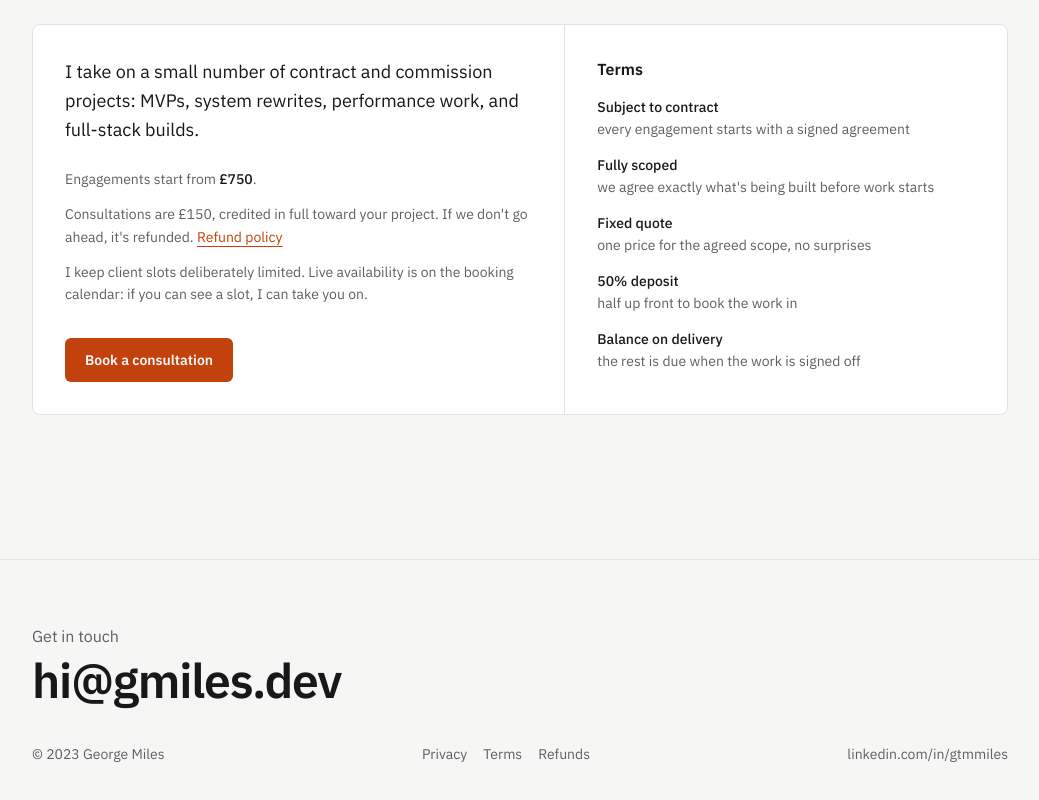
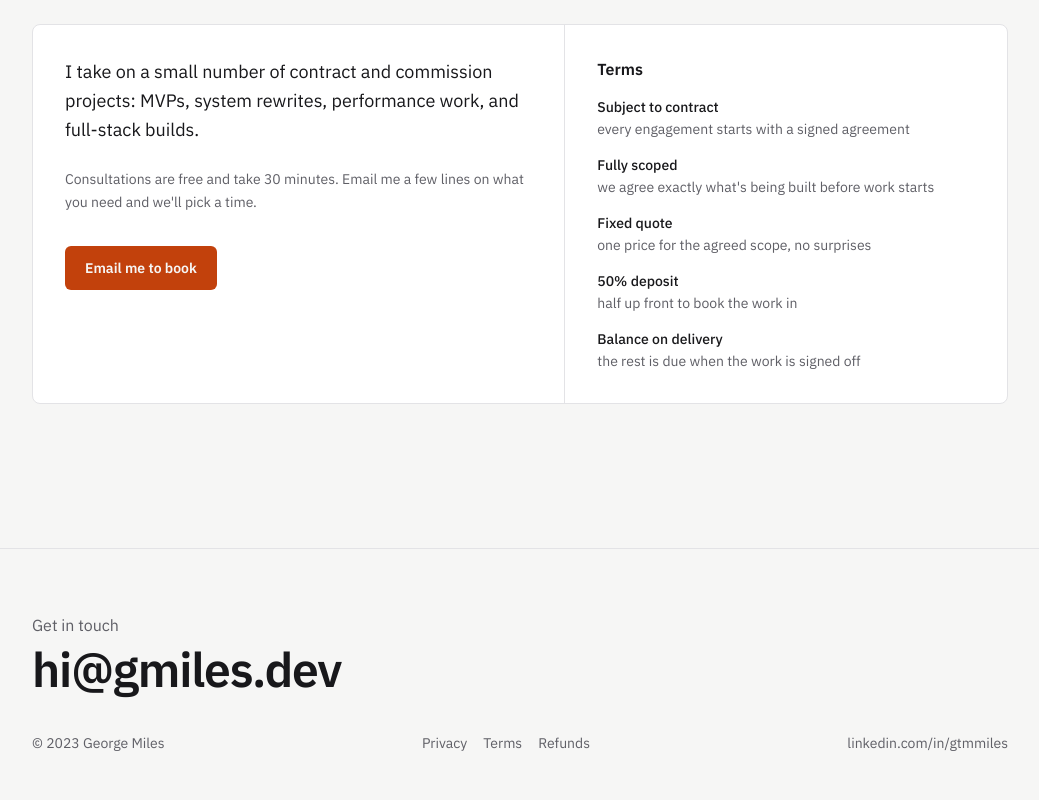
Before and after one commit to t3ned/gmiles.dev, a Vue app: page / in a window 1280 px wide. Shown: the part 2895-3695 px from the top of the page, without its empty margins (120-1159 px from the left). Built offline with nearby package versions, Linux system fonts and the light colour scheme.

Commit message:
feat: offer free consultations booked by email
Replace the booking calendar link with an email call to action, drop the minimum project fee and update the privacy, terms and refund pages to match

```diff
--- a/src/components/ContractSection.vue
+++ b/src/components/ContractSection.vue
@@ -1,5 +1,5 @@
 <script setup lang="ts">
-import { contracting } from "@/data";
+import { contracting, profile } from "@/data";
 import SectionLabel from "./SectionLabel.vue";
 </script>
 
@@ -11,25 +11,13 @@ import SectionLabel from "./SectionLabel.vue";
 			<div class="p-6 sm:p-8">
 				<p class="max-w-lg text-lg leading-relaxed">{{ contracting.pitch }}</p>
 
-				<div class="text-soft mt-6 max-w-lg space-y-3 text-sm leading-relaxed">
-					<p>
-						Engagements start from
-						<span class="text-ink font-medium">{{ contracting.minimum }}</span>.
-					</p>
-					<p>
-						{{ contracting.consultation }}
-						<a href="/refunds" class="text-accent underline underline-offset-4">Refund policy</a>
-					</p>
-					<p>{{ contracting.capacity }}</p>
-				</div>
+				<p class="text-soft mt-6 max-w-lg text-sm leading-relaxed">{{ contracting.consultation }}</p>
 
 				<a
-					:href="contracting.bookingUrl"
-					target="_blank"
-					rel="noopener"
-					class="bg-accent mt-8 inline-flex h-11 items-center rounded-md px-5 text-sm text-bg font-semibold hover:opacity-90"
+					:href="`mailto:${profile.email}?subject=${encodeURIComponent(contracting.enquirySubject)}`"
+					class="bg-accent text-bg mt-8 inline-flex h-11 items-center rounded-md px-5 text-sm font-semibold hover:opacity-90"
 				>
-					Book a consultation
+					Email me to book
 				</a>
 			</div>
 
--- a/src/data.ts
+++ b/src/data.ts
@@ -115,12 +115,10 @@ export const roles: Role[] = [
 ];
 
 export const contracting = {
-	bookingUrl: "https://book.morgen.so/george",
+	enquirySubject: "Consultation booking",
 	pitch: "I take on a small number of contract and commission projects: MVPs, system rewrites, performance work, and full-stack builds.",
-	minimum: "£750",
-	capacity:
-		"I keep client slots deliberately limited. Live availability is on the booking calendar: if you can see a slot, I can take you on.",
-	consultation: "Consultations are £150, credited in full toward your project. If we don't go ahead, it's refunded.",
+	consultation:
+		"Consultations are free and take 30 minutes. Email me a few lines on what you need and we'll pick a time.",
 	terms: [
 		{ term: "Subject to contract", detail: "every engagement starts with a signed agreement" },
 		{ term: "Fully scoped", detail: "we agree exactly what's being built before work starts" },
--- a/src/legal.ts
+++ b/src/legal.ts
@@ -14,7 +14,7 @@ export const legalDocs: LegalDoc[] = [
 	{
 		slug: "privacy",
 		title: "Privacy Policy",
-		updated: "14 July 2026",
+		updated: "11 November 2026",
 		sections: [
 			{
 				heading: "Overview",
@@ -33,8 +33,7 @@ export const legalDocs: LegalDoc[] = [
 				heading: "What you send me",
 				paragraphs: [
 					"If you email me, I receive your email address and whatever you include in the message.",
-					"If you book a consultation, the booking is handled by Morgen and I receive the details you provide, such as your name, email address and project notes.",
-					"If you pay a consultation fee or invoice, payment is processed by Stripe. Your card details go to Stripe directly and never reach me. I receive confirmation of payment and basic billing details.",
+					"If you pay an invoice, payment is processed by Stripe. Your card details go to Stripe directly and never reach me. I receive confirmation of payment and basic billing details.",
 				],
 			},
 			{
@@ -46,7 +45,7 @@ export const legalDocs: LegalDoc[] = [
 			{
 				heading: "Third-party services",
 				paragraphs: [
-					"Cloudflare hosts the site, Morgen handles bookings and Stripe handles payments. Each processes your data under its own privacy policy.",
+					"Cloudflare hosts the site and Stripe handles payments. Each processes your data under its own privacy policy.",
 				],
 			},
 			{
@@ -70,7 +69,7 @@ export const legalDocs: LegalDoc[] = [
 	{
 		slug: "terms",
 		title: "Terms of Service",
-		updated: "14 July 2026",
+		updated: "11 November 2026",
 		sections: [
 			{
 				heading: "About",
@@ -86,10 +85,7 @@ export const legalDocs: LegalDoc[] = [
 			},
 			{
 				heading: "Consultations",
-				paragraphs: [
-					"Consultations are booked through the booking calendar and carry a fee of £150, which confirms your slot. The fee is credited in full toward your project if we proceed, and refunded if we do not. Full details are in the refund policy.",
-					"You can reschedule free of charge with at least 24 hours notice.",
-				],
+				paragraphs: ["Consultations are free and last 30 minutes. Email hi@gmiles.dev to arrange one."],
 			},
 			{
 				heading: "Engagements",
@@ -123,15 +119,8 @@ export const legalDocs: LegalDoc[] = [
 	{
 		slug: "refunds",
 		title: "Refund Policy",
-		updated: "14 July 2026",
+		updated: "11 November 2026",
 		sections: [
-			{
-				heading: "Consultation fees",
-				paragraphs: [
-					"The £150 consultation fee confirms your booking and is never lost to a genuine enquiry. If we go ahead with your project, the full £150 is credited against your first invoice. If either of us decides not to proceed, it is refunded in full.",
-					"You can reschedule free of charge with at least 24 hours notice. If you cancel with less than 24 hours notice or do not attend, the fee may be forfeited.",
-				],
-			},
 			{
 				heading: "Project deposits",
 				paragraphs: [
@@ -152,7 +141,7 @@ export const legalDocs: LegalDoc[] = [
 			},
 			{
 				heading: "Questions",
-				paragraphs: ["If anything here is unclear, email hi@gmiles.dev before booking."],
+				paragraphs: ["If anything here is unclear, email hi@gmiles.dev before we start."],
 			},
 		],
 	},
```
